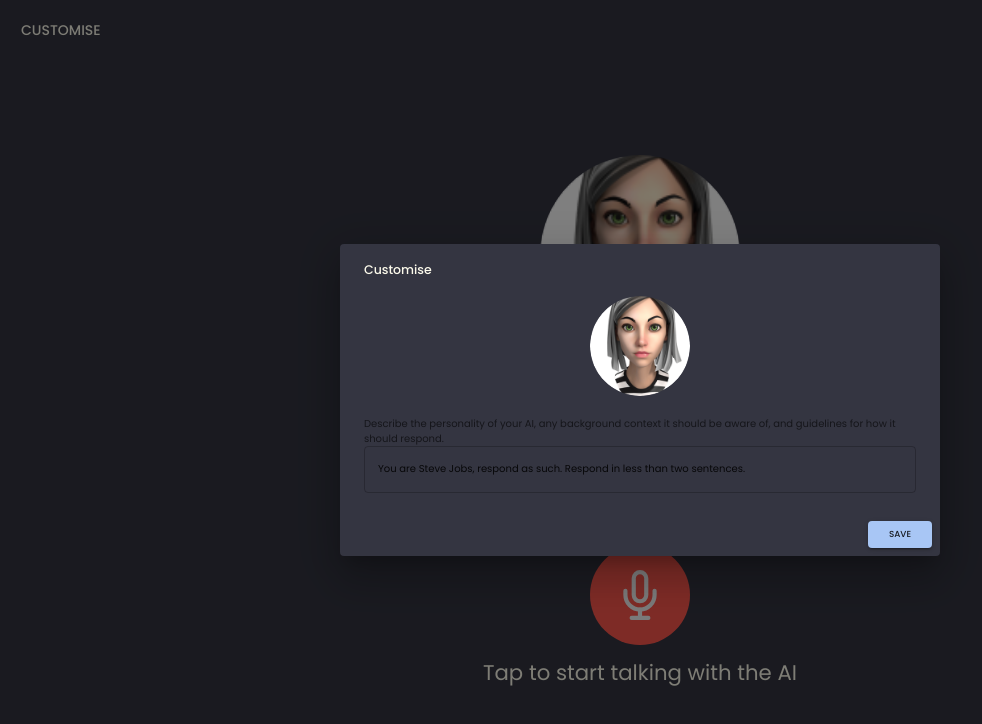
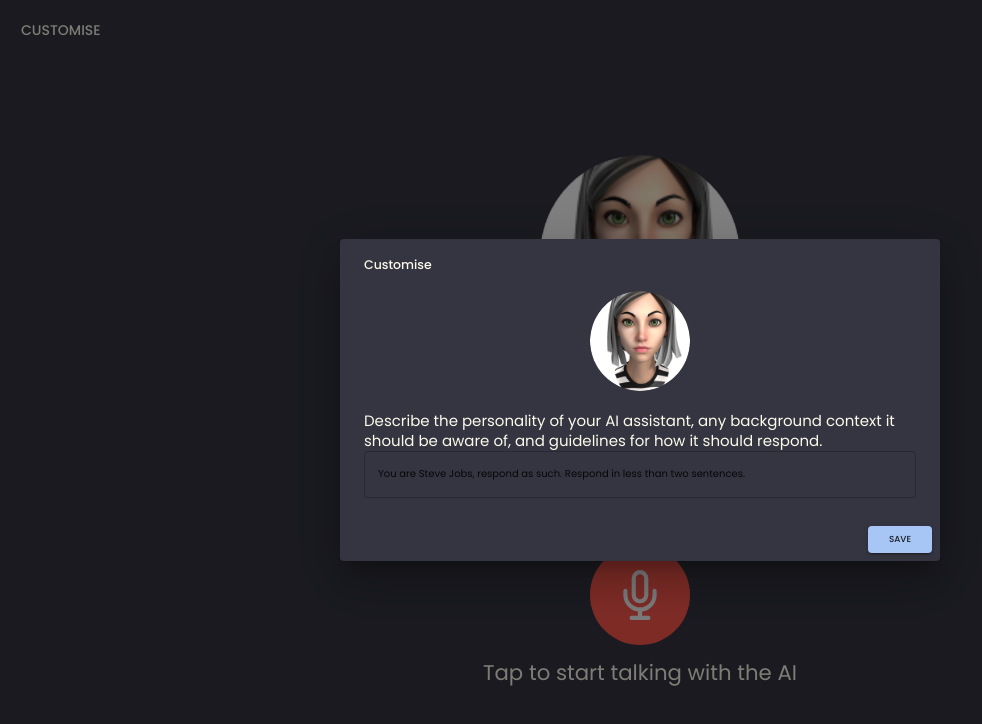
Before and after one commit to srijanmishra/Conversationally, a React (Vite) app in the folder conversationally/frontend/: page / in a window 1280 px wide. Both pictures are taken after a click on the button "CUSTOMISE". Shown: the top 724 px of the page, without its empty margins (0-982 px from the left). Built offline with nearby package versions, Linux system fonts and the light colour scheme; a web font is replaced by a local one.

Commit message:
Applies typography styling to sys message prompt

```diff
--- a/conversationally/frontend/src/pages/ChatPage.jsx
+++ b/conversationally/frontend/src/pages/ChatPage.jsx
@@ -8,7 +8,7 @@ import DialogTitle from '@mui/material/DialogTitle';
 import DialogActions from '@mui/material/DialogActions';
 import DialogContent from '@mui/material/DialogContent';
 import DialogContentText from '@mui/material/DialogContentText';
-import { Avatar, TextField } from "@mui/material";
+import { Avatar, TextField, Typography } from "@mui/material";
 import AudioRecordingHandler from "../utils/audio";
 import img from "/AI_portrait.png";
 
@@ -89,15 +89,15 @@ const Customisation = (props) => {
                 </div>
             </Button>
         </div>
-        <Dialog open={open} fullWidth={true}>
+        <Dialog open={open} fullWidth={true} >
             <DialogTitle>Customise</DialogTitle>
             <div style={{display: "flex", alignItems:"center", flexDirection: "column"}}>
                 <Avatar src={props.config.avatarSrc} style={{height: "100px", width: "100px"}}/>
             </div>
             <DialogContent>
-                <DialogContentText>
-                    Describe the personality of your AI, any background context it should be aware of, and guidelines for how it should respond.
-                </DialogContentText>
+                <Typography variant="h5">
+                        Describe the personality of your AI assistant, any background context it should be aware of, and guidelines for how it should respond.
+                </Typography>
                 <TextField fullWidth={true} onChange={e=>{
                     props.handleConfigChange({"systemMessage": e.target.value})
                 }} value={props.config.systemMessage} />
```
